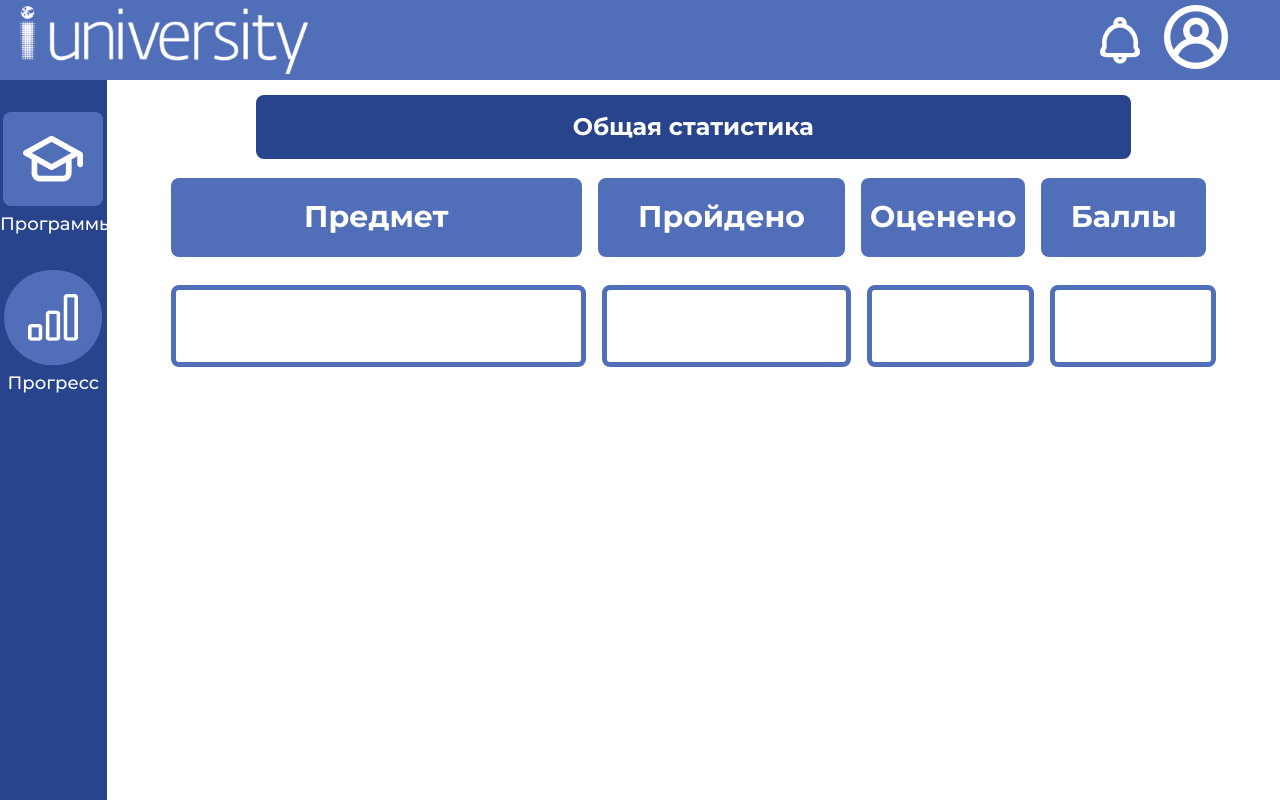
After one commit to lexunok/testingSystem, a Django app: page /progress in a window 1280 px wide. The commit adds this page. Run offline with Django 4.2, Linux system fonts and the light colour scheme; some libraries are stand-ins or nearby versions.

Commit message:
add profile and progress

```diff
--- a/practice/testing_system/templates/pattern/header.html
+++ b/practice/testing_system/templates/pattern/header.html
@@ -5,6 +5,31 @@
     </div>
     <div class="flex justify-end items-center w-full pr-10">
         <img src="{% static "images/bell.png" %}" class="px-3 select-none" />
-        <img src="{% static "images/profile.png" %}" class="px-3 select-none" />
+        <div class="group/item">
+            <form action="{% url 'profile' %}" class="">
+                <button type="submit" class="transition duration-300 ease-in-out px-3">
+                    <img src="{% static "images/profile.png" %}" class="select-none" />
+                </button>
+            </form>
+            <div class="transition-all duration-300 mt-5 ease-in-out fixed w-auto h-auto bg-[#173FA4] invisible group-hover/item:visible group-hover/item:opacity-100 opacity-0 right-5 p-5 text-[#FFFFFF] rounded-lg">
+                <div class="flex justify-center">
+                    ИМЯ ФАМИЛИЯ
+                </div>
+                <div class="flex justify-center">
+                    <form action="{% url 'index' %}" class="">
+                        <button type="submit" class="transition duration-300 ease-in-out text-xl">
+                            <div class="flex flex-row items-center">
+                                <div class="w-1/3">
+                                    <img src="{% static "images/log_in.png" %}" class="w-full select-none" />
+                                </div>
+                                <div class="">
+                                    Выход
+                                </div>
+                            </div>
+                        </button>
+                    </form>
+                </div>
+            </div>
+        </div>
     </div>
 </div>
--- a/practice/testing_system/templates/pattern/nav.html
+++ b/practice/testing_system/templates/pattern/nav.html
@@ -6,7 +6,7 @@
         </button>
         <div class="flex mx-auto text-[#FFFFFF] h-fit w-fit font-medium text-lg mt-1 select-none">Программы</div>
     </form>
-    <form action="" class="mt-8">
+    <form action="{% url 'progress' %}" class="mt-8">
         <button type="submit" class="transition duration-300 ease-in-out bg-[#516EB9] h-fit w-fit rounded-full flex mx-auto hover:bg-[#5066A0]">
             <img src="{% static "images/progress.png" %}" class="px-6 py-6 select-none" />
         </button>
--- /dev/null
+++ b/practice/testing_system/templates/testing_system/progress.html
@@ -0,0 +1,71 @@
+<!doctype html>
+{% load static %}
+<html lang="ru">
+<head>
+    <meta charset="UTF-8">
+    <meta name="viewport"
+          content="width=device-width, user-scalable=no, initial-scale=1.0, maximum-scale=1.0, minimum-scale=1.0">
+    <meta http-equiv="X-UA-Compatible" content="ie=edge">
+    <script src="https://cdn.tailwindcss.com"></script>
+    <link rel="stylesheet" href="{% static "css/bodystyle.css" %}" />
+    <link rel="stylesheet" href="{% static "css/font.css" %}" />
+    <link rel="preconnect" href="https://fonts.googleapis.com">
+    <link rel="preconnect" href="https://fonts.gstatic.com" crossorigin>
+    <link href="https://fonts.googleapis.com/css2?family=Montserrat:ital,wght@0,100;0,200;0,300;0,400;0,500;0,600;0,700;0,800;0,900;1,100;1,200;1,300;1,400;1,500;1,600;1,700;1,800;1,900&display=swap" rel="stylesheet">
+    <title>Программы</title>
+    <style>
+        #main-header {
+            height: 10%;
+        }
+
+        #main-main {
+            height: 90%;
+        }
+
+        #progress-list::-webkit-scrollbar {
+            width: 10px;
+        }
+
+        #progress-list::-webkit-scrollbar-thumb {
+            border-radius: 10px;
+            background-color: #28448D;
+        }
+
+        #progress-list::-webkit-scrollbar-track {
+            border-radius: 10px;
+        }
+    </style>
+</head>
+<body>
+    <div class="w-screen h-screen overflow-hidden">
+        {% include "pattern/header.html" %}
+        <div class="flex flex-row" id="main">
+            {% include "pattern/nav.html" %}
+            <div class="w-11/12 px-10 flex flex-col items-center h-full py-3">
+                <div class="flex flex-none items-center justify-center w-4/5" id="main-header">
+                    <div class="w-full p-4 bg-[#28448D] text-[#FFFFFF] rounded-lg text-center text-2xl font-bold select-none">
+                        Общая статистика
+                    </div>
+                </div>
+                <div class="flex flex-col w-full p-4" id="main-main">
+                    <div class="flex flex-row w-full h-1/6 flex-none pr-[0.625rem]">
+                        <div class="bg-[#516EB9] rounded-lg text-[#FFFFFF] text-3xl font-bold w-5/12 h-4/5 mx-2"><div class="w-full h-full flex justify-center items-center select-none">Предмет</div></div>
+                        <div class="bg-[#516EB9] rounded-lg text-[#FFFFFF] text-3xl font-bold w-3/12 h-4/5 mx-2"><div class="w-full h-full flex justify-center items-center select-none">Пройдено</div></div>
+                        <div class="bg-[#516EB9] rounded-lg text-[#FFFFFF] text-3xl font-bold w-2/12 h-4/5 mx-2"><div class="w-full h-full flex justify-center items-center select-none">Оценено</div></div>
+                        <div class="bg-[#516EB9] rounded-lg text-[#FFFFFF] text-3xl font-bold w-2/12 h-4/5 mx-2"><div class="w-full h-full flex justify-center items-center select-none">Баллы</div></div>
+                    </div>
+                    <div class="overflow-scroll flex flex-col items-center w-full h-5/6" id="progress-list">
+                        <div class="flex flex-row w-full h-1/6 flex-none my-2">
+                            <div class="border-[#516EB9] border-[5px] rounded-lg text-[#FFFFFF] text-2xl font-bold w-5/12 h-full mx-2"><div class="w-full h-full flex justify-center items-center select-none">ㅤ</div></div>
+                            <div class="border-[#516EB9] border-[5px] rounded-lg text-[#FFFFFF] text-2xl font-bold w-3/12 h-full mx-2"><div class="w-full h-full flex justify-center items-center select-none">ㅤ</div></div>
+                            <div class="border-[#516EB9] border-[5px] rounded-lg text-[#FFFFFF] text-2xl font-bold w-2/12 h-full mx-2"><div class="w-full h-full flex justify-center items-center select-none">ㅤ</div></div>
+                            <div class="border-[#516EB9] border-[5px] rounded-lg text-[#FFFFFF] text-2xl font-bold w-2/12 h-full mx-2"><div class="w-full h-full flex justify-center items-center select-none">ㅤ</div></div>
+                        </div>
+
+                    </div>
+                </div>
+            </div>
+        </div>
+    </div>
+</body>
+</html>
--- a/practice/testing_system/templates/testing_system/testDescription.html
+++ b/practice/testing_system/templates/testing_system/testDescription.html
@@ -20,7 +20,7 @@
         {% include "pattern/header.html" %}
         <div class="flex flex-row" id="main">
             {% include "pattern/nav.html" %}
-            <div class="w-11/12 px-10 flex flex-col py-1">
+            <div class="w-11/12 px-10 flex flex-col py-3">
                 <div class="w-full flex flex-row flex-none items-center justify-center" id="main-header">
                     <div class="w-1/12">
                         <form action="{% url 'tests' %}" class="w-full h-full">
--- a/practice/testing_system/templates/testing_system/tests.html
+++ b/practice/testing_system/templates/testing_system/tests.html
@@ -40,7 +40,7 @@
         {% include "pattern/header.html" %}
         <div class="flex flex-row" id="main">
             {% include "pattern/nav.html" %}
-            <div class="w-11/12 px-10 flex flex-col py-1">
+            <div class="w-11/12 px-10 flex flex-col py-3">
                 <div class="w-full flex flex-row flex-none items-center justify-center pr-2.5" id="main-header">
                     <div class="w-1/12">
                         <form action="{% url 'setdescription' 1 %}" class="w-full h-full">
--- a/practice/testing_system/urls.py
+++ b/practice/testing_system/urls.py
@@ -10,4 +10,6 @@ urlpatterns = [
     path("home/sets/<int:set_id>/<int:test_id>", views.testView, name="test"),
     path("tests", views.testsView, name="tests"),
     path("testDesc", views.testDescriptionView, name="testdescription"),
+    path("progress", views.progressView, name="progress"),
+    path("profile", views.profileView, name="profile"),
 ]
--- a/practice/testing_system/views.py
+++ b/practice/testing_system/views.py
@@ -60,3 +60,9 @@ def testsView(request):
 
 def testDescriptionView(request):
     return render(request, 'testing_system/testDescription.html')
+
+def progressView(request):
+    return render(request, 'testing_system/progress.html')
+
+def profileView(request):
+    return render(request, 'testing_system/profile.html')
```
Also changed, not shown: practice/testing_system/templates/testing_system/home.html (+12 -3 lines), practice/testing_system/templates/testing_system/profile.html (added, +79 -0 lines), practice/testing_system/templates/testing_system/setDescription.html (+14 -3 lines).
